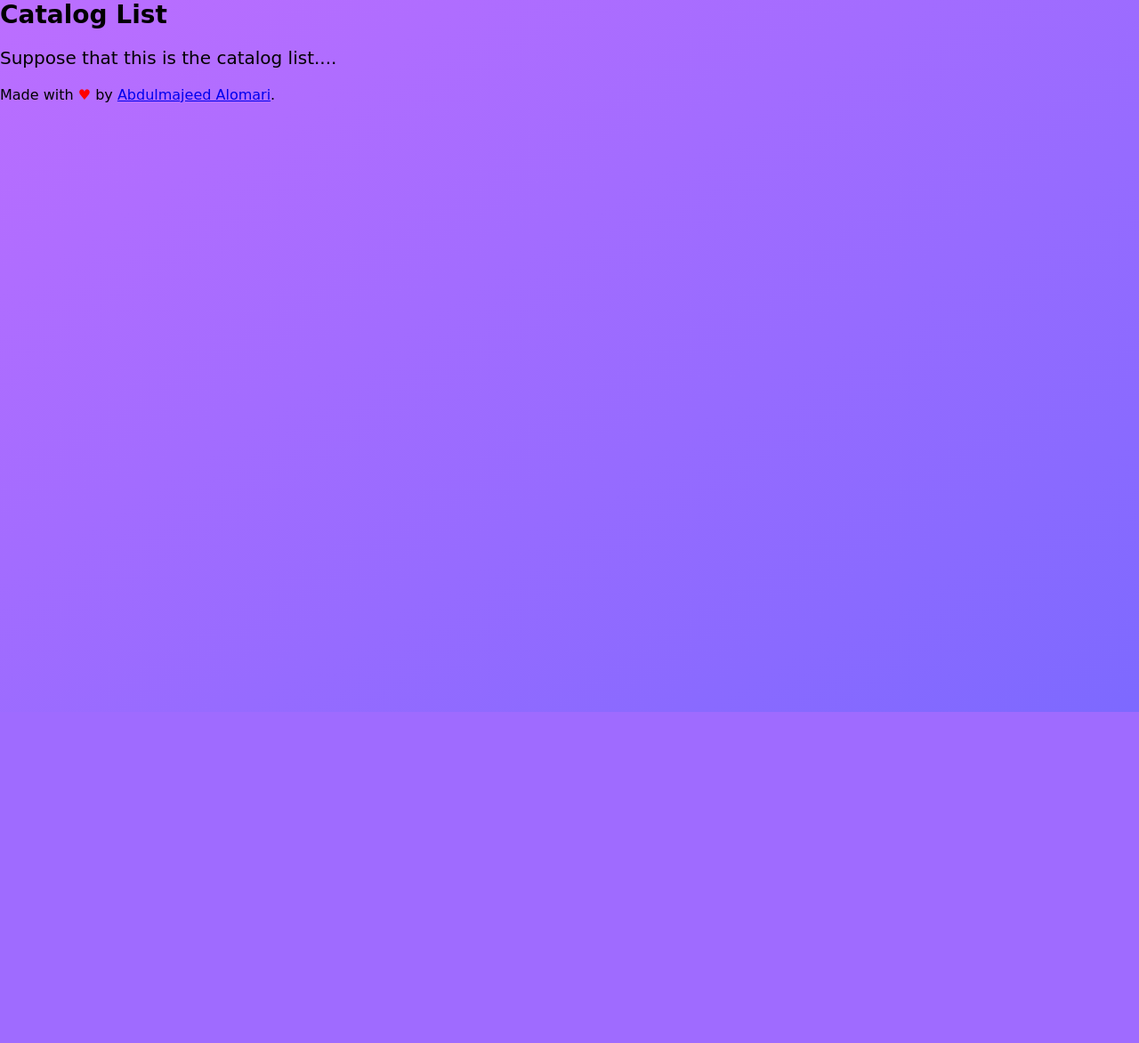
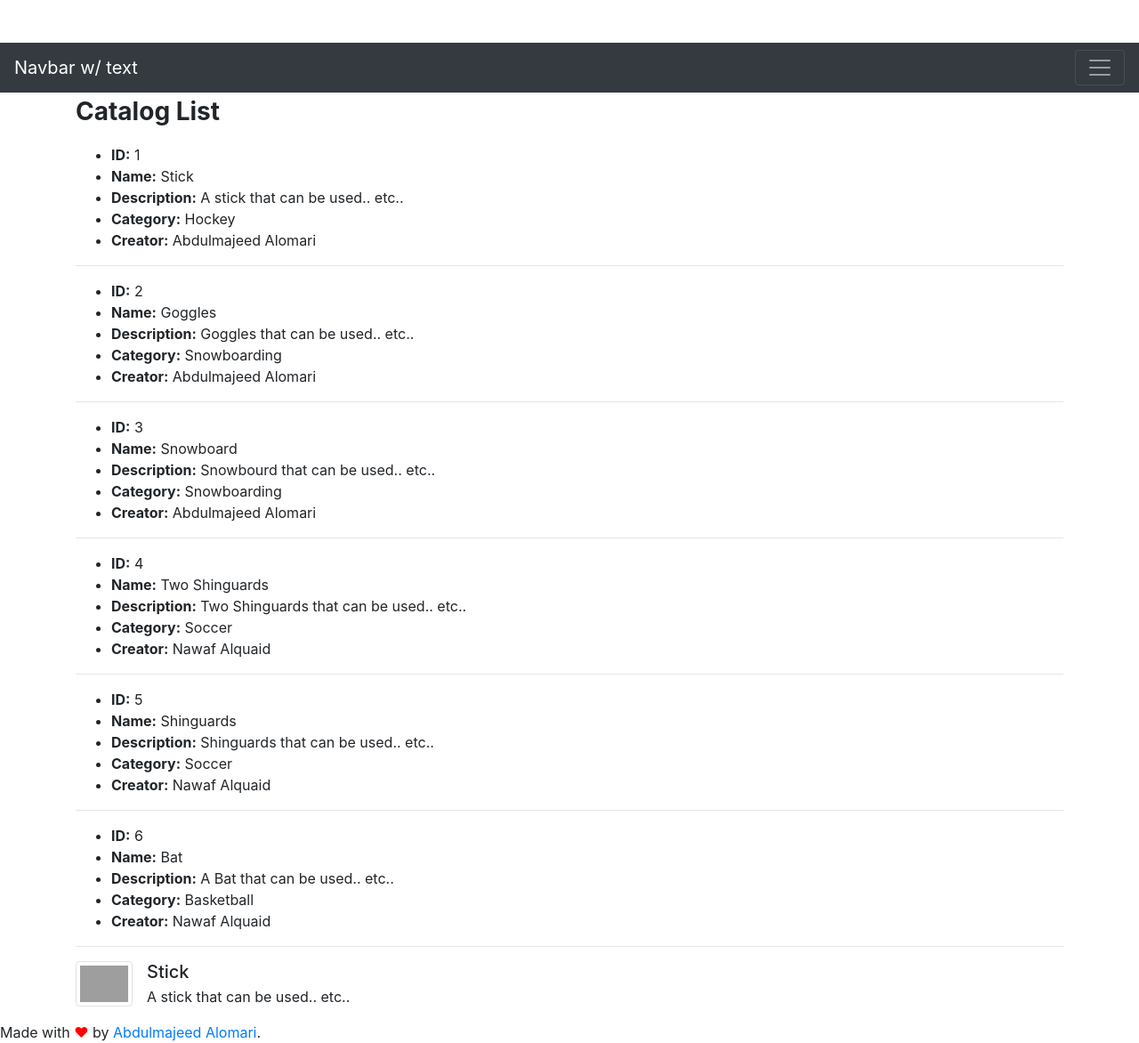
Before and after one commit to AbdulmajeedAlOmari/item-catalog-project, a Flask app: page /catalog in a window 1280 px wide. Shown: the whole page at 89% size. Before the commit the page ends 800 px from the top, so only its background shows below. Run offline with Flask 2, Linux system fonts and the light colour scheme; some libraries are stand-ins or nearby versions; grey boxes are pictures that could not be loaded.

Commit message:
feat: Update all

```diff
--- a/app.py
+++ b/app.py
@@ -1,8 +1,8 @@
 from flask import Flask, render_template, request, redirect, jsonify, url_for
 from flask import flash
-# from sqlalchemy import create_engine
-# from sqlalchemy.orm import sessionmaker
-# from database_setup import Base, Category, Item, User
+from sqlalchemy import create_engine
+from sqlalchemy.orm import sessionmaker
+from database_setup import Base, Category, Item, User
 # from flask import session as login_session
 # import random
 # import string
@@ -18,15 +18,15 @@ app = Flask(__name__)
 # CLIENT_ID = json.loads(
 #                 open('client_secrets.json', 'r').read()
 #             )['web']['client_id']
-APPLICATION_NAME = "Item Catalog"
+# APPLICATION_NAME = "Item Catalog"
 
 
 # Connect to Database and create database session
-# engine = create_engine('sqlite:///catalog.db')
-# Base.metadata.bind = engine
+engine = create_engine('sqlite:///catalog.db?check_same_thread=False')
+Base.metadata.bind = engine
 
-# DBSession = sessionmaker(bind=engine)
-# session = DBSession()
+DBSession = sessionmaker(bind=engine)
+session = DBSession()
 
 
 @app.route('/')
@@ -41,7 +41,8 @@ def showLogin():
 
 @app.route('/catalog')
 def showCatalogs():
-    return render_template('index.html')
+    items = session.query(Item).all()
+    return render_template('index.html', items=items)
 
 
 @app.route('/catalog/<string:category>')
--- a/static/styles.css
+++ b/static/styles.css
@@ -1,7 +1,6 @@
 body, html {
   height: 100%;
   margin: 0;
-  font-family: cursive;
 }
 
 header {
@@ -9,19 +8,11 @@ header {
   font-weight: 700;
 }
 
-.bg {
-  background-image: linear-gradient(to bottom right, #bc6eff, #7d69ff);
-
-  /* Full height */
-  height: 100%;
-
-  /* Center and scale the image nicely */
-  background-position: center;
-  background-repeat: no-repeat;
-  background-size: cover;
+nav {
+  margin-top: 3rem;
 }
 
 .textBody {
-  font-size: 20px;
+  font-size: 5rem;
   font-weight: 500;
 }
--- a/templates/base.html
+++ b/templates/base.html
@@ -2,13 +2,41 @@
 <html lang="en">
 <head>
   {% block head %}
+  <!-- Required meta tags -->
+  <meta charset="utf-8">
+  <meta name="viewport" content="width=device-width, initial-scale=1, shrink-to-fit=no">
+
+  <link rel="stylesheet" href="https://stackpath.bootstrapcdn.com/bootstrap/4.1.3/css/bootstrap.min.css" integrity="sha384-MCw98/SFnGE8fJT3GXwEOngsV7Zt27NXFoaoApmYm81iuXoPkFOJwJ8ERdknLPMO" crossorigin="anonymous">
   <link rel="stylesheet" href="/static/styles.css" />
   <title>{% block title %}{% endblock %} - Item Catalog</title>
   {% endblock %}
 </head>
 <body>
-  <div class="bg" />
-  <div id="content">{% block content %}{% endblock %}</div>
+  <nav class="navbar navbar-dark bg-dark">
+    <a class="navbar-brand" href="#">Navbar w/ text</a>
+    <button class="navbar-toggler" type="button" data-toggle="collapse" data-target="#navbarText" aria-controls="navbarText" aria-expanded="false" aria-label="Toggle navigation">
+    <span class="navbar-toggler-icon"></span>
+    </button>
+    <div class="collapse navbar-collapse" id="navbarText">
+      <ul class="navbar-nav mr-auto">
+      <li class="nav-item active">
+        <a class="nav-link" href="#">Home <span class="sr-only">(current)</span></a>
+      </li>
+      <li class="nav-item">
+        <a class="nav-link" href="#">Features</a>
+      </li>
+      <li class="nav-item">
+        <a class="nav-link" href="#">Pricing</a>
+      </li>
+      </ul>
+      <span class="navbar-text">
+      Navbar text with an inline element
+      </span>
+    </div>
+  </nav>
+
+  <div class="container">{% block content %}{% endblock %}</div>
+
   <footer>
     {% block footer %}
     Made with
@@ -16,5 +44,11 @@
     by <a href="https://twitter.com/ammalomari">Abdulmajeed Alomari</a>.
     {% endblock %}
   </footer>
+
+  <!-- Optional JavaScript -->
+  <!-- jQuery first, then Popper.js, then Bootstrap JS -->
+  <script src="https://code.jquery.com/jquery-3.3.1.slim.min.js" integrity="sha384-q8i/X+965DzO0rT7abK41JStQIAqVgRVzpbzo5smXKp4YfRvH+8abtTE1Pi6jizo" crossorigin="anonymous"></script>
+  <script src="https://cdnjs.cloudflare.com/ajax/libs/popper.js/1.14.3/umd/popper.min.js" integrity="sha384-ZMP7rVo3mIykV+2+9J3UJ46jBk0WLaUAdn689aCwoqbBJiSnjAK/l8WvCWPIPm49" crossorigin="anonymous"></script>
+  <script src="https://stackpath.bootstrapcdn.com/bootstrap/4.1.3/js/bootstrap.min.js" integrity="sha384-ChfqqxuZUCnJSK3+MXmPNIyE6ZbWh2IMqE241rYiqJxyMiZ6OW/JmZQ5stwEULTy" crossorigin="anonymous"></script>
 </body>
 </html>
--- a/templates/index.html
+++ b/templates/index.html
@@ -7,6 +7,24 @@
   </header>
 
   <p class="textBody">
-    Suppose that this is the catalog list....
+    {% for i in items %}
+        <p class="itemDetails">
+          <ul>
+            <li><strong>ID:</strong> {{ i.id }}</li>
+            <li><strong>Name:</strong> {{ i.name }}</li>
+            <li><strong>Description:</strong> {{ i.description }}</li>
+            <li><strong>Category:</strong> {{ i.category.name }}</li>
+            <li><strong>Creator:</strong> {{ i.user.name }}</li>
+          </ul>
+        </p>
+        <hr />
+    {% endfor %}
+  <li class="media">
+    <img class="mr-3 img-fluid img-thumbnail" src={{ items[0].category.pic }} height='64px' width='64px' alt="Generic placeholder image">
+    <div class="media-body">
+      <h5 class="mt-0 mb-1">{{items[0].name}}</h5>
+      {{items[0].description}}
+    </div>
+  </li>
   </p>
 {% endblock %}
```
Also changed, not shown: database_setup.py (+9 -1 lines), seeder.py (+110 -0 lines), templates/landing.html (+6 -7 lines), catalog.db (added).
